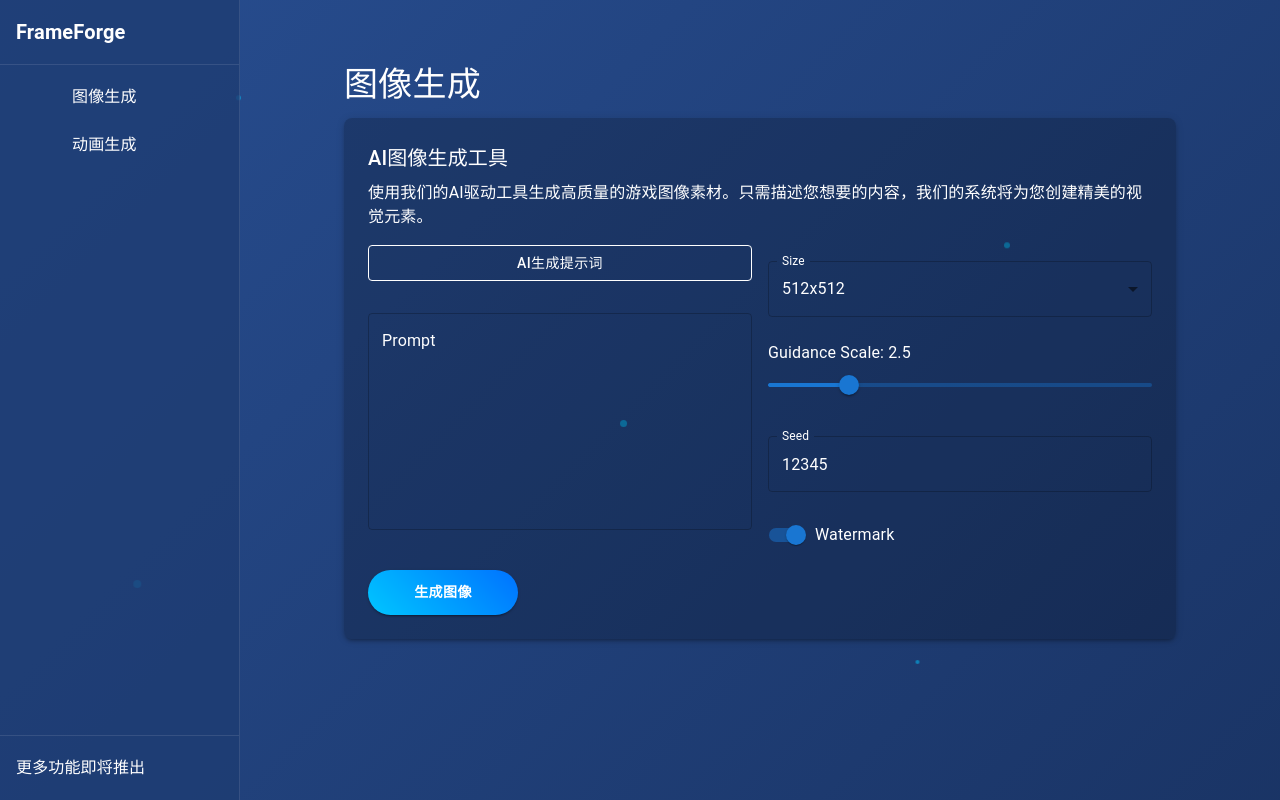
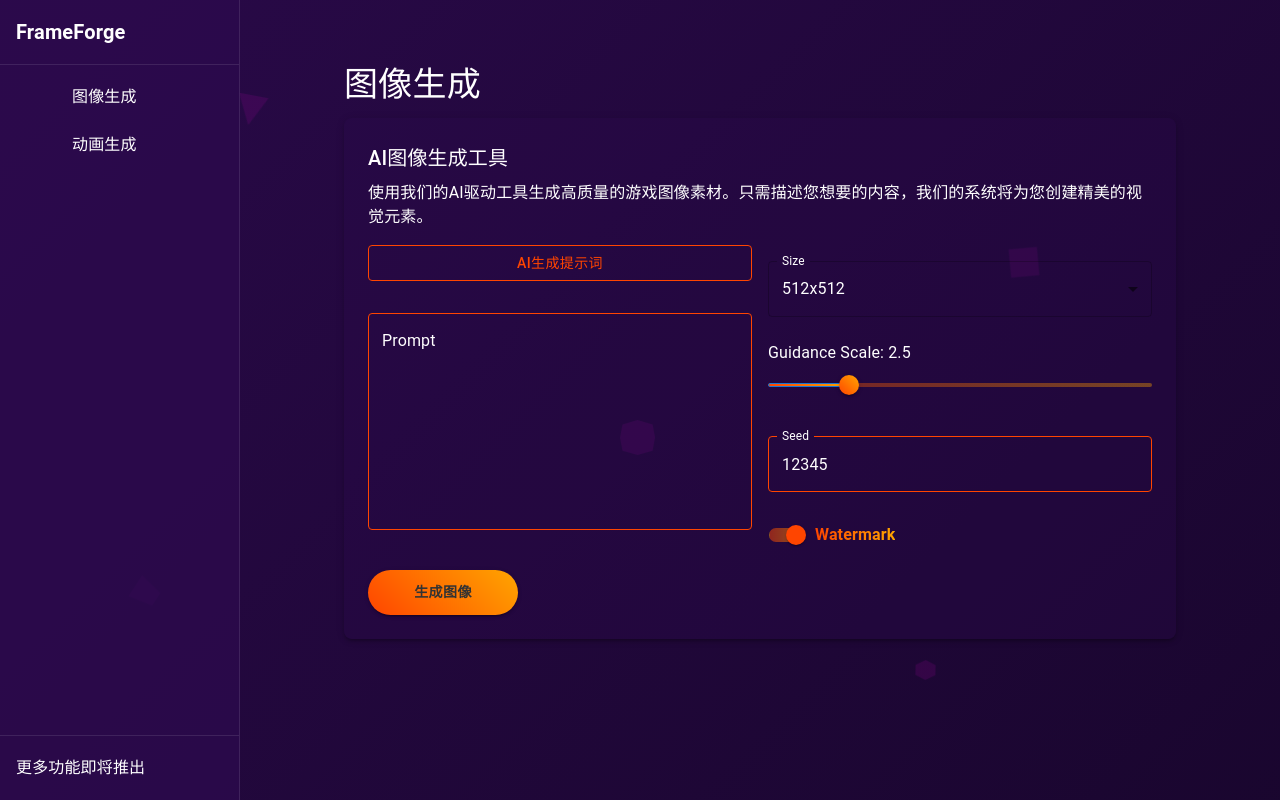
Before and after one commit to Fantety/FrameForge, a React (Create React App) app in the folder frontend/: page / in a window 1280 px wide. Both pictures are taken after a click on the button "立即开始创作". Built offline with nearby package versions, Linux system fonts and the light colour scheme; some icons are missing; the HTML template or start-up script is replaced by a standard one.

Commit message:
change ui

```diff
--- a/frontend/src/AnimationGeneration.js
+++ b/frontend/src/AnimationGeneration.js
@@ -17,8 +17,8 @@ const AnimationGeneration = () => {
         <Button
           variant="contained"
           sx={{
-            background: 'linear-gradient(45deg, #00c6ff, #0072ff)',
-            color: 'white',
+            background: 'linear-gradient(45deg, #ff4500, #ffa500)',
+            color: '#333',
             fontWeight: 'bold',
             padding: '10px 20px',
             borderRadius: '50px',
--- a/frontend/src/App.css
+++ b/frontend/src/App.css
@@ -6,7 +6,7 @@
 
 body {
   font-family: 'Orbitron', 'Arial', sans-serif;
-  background: linear-gradient(135deg, #1e3c72, #2a5298, #0f2043);
+  background: linear-gradient(135deg, #1a0630, #2c0a4d, #0d031a);
   color: white;
   min-height: 100vh;
   overflow-x: hidden;
@@ -20,64 +20,69 @@ body {
   100% { background-position: 0% 50%; }
 }
 
-/* 浮动粒子背景 */
+/* 几何图形背景 */
 .particle {
   position: fixed;
-  border-radius: 50%;
-  background: rgba(0, 200, 255, 0.5);
+  background: rgba(139, 0, 139, 0.3);
   pointer-events: none;
   z-index: -1;
+  opacity: 0.7;
 }
 
 .particle:nth-child(1) {
-  width: 5px;
-  height: 5px;
+  width: 30px;
+  height: 30px;
   top: 10%;
   left: 20%;
-  animation: floatParticle 15s infinite ease-in-out;
+  animation: floatGeometry 15s infinite ease-in-out;
+  clip-path: polygon(50% 0%, 0% 100%, 100% 100%);
 }
 
 .particle:nth-child(2) {
-  width: 8px;
-  height: 8px;
+  width: 25px;
+  height: 25px;
   top: 70%;
   left: 10%;
-  animation: floatParticle 18s infinite ease-in-out;
+  animation: floatGeometry 18s infinite ease-in-out;
   animation-delay: 2s;
+  clip-path: polygon(20% 0%, 80% 0%, 100% 100%, 0% 100%);
 }
 
 .particle:nth-child(3) {
-  width: 6px;
-  height: 6px;
+  width: 40px;
+  height: 40px;
   top: 30%;
   left: 80%;
-  animation: floatParticle 12s infinite ease-in-out;
+  animation: floatGeometry 12s infinite ease-in-out;
   animation-delay: 1s;
+  clip-path: polygon(50% 0%, 100% 50%, 50% 100%, 0% 50%);
 }
 
 .particle:nth-child(4) {
-  width: 4px;
-  height: 4px;
+  width: 20px;
+  height: 20px;
   top: 80%;
   left: 70%;
-  animation: floatParticle 20s infinite ease-in-out;
+  animation: floatGeometry 20s infinite ease-in-out;
   animation-delay: 3s;
+  clip-path: polygon(25% 0%, 75% 0%, 100% 50%, 75% 100%, 25% 100%, 0% 50%);
 }
 
 .particle:nth-child(5) {
-  width: 7px;
-  height: 7px;
+  width: 35px;
+  height: 35px;
   top: 50%;
   left: 50%;
-  animation: floatParticle 16s infinite ease-in-out;
+  animation: floatGeometry 16s infinite ease-in-out;
   animation-delay: 0.5s;
+  clip-path: polygon(50% 0%, 93% 12%, 100% 50%, 93% 87%, 50% 100%, 7% 87%, 0% 50%, 7% 12%);
 }
 
-@keyframes floatParticle {
-  0%, 100% { transform: translate(0, 0); }
-  25% { transform: translate(20px, 20px); }
-  50% { transform: translate(-20px, 20px); }
-  75% { transform: translate(-20px, -20px); }
+@keyframes floatGeometry {
+  0%, 100% { transform: translate(0, 0) rotate(0deg); }
+  25% { transform: translate(20px, 20px) rotate(90deg); }
+  50% { transform: translate(-20px, 20px) rotate(180deg); }
+  75% { transform: translate(-20px, -20px) rotate(270deg); }
 }
 
 .container {
@@ -95,8 +100,8 @@ header h1 {
   font-size: 3.5rem;
   margin-bottom: 15px;
   text-shadow:
-    0 0 10px rgba(0, 200, 255, 0.7),
-    0 0 20px rgba(0, 100, 255, 0.5);
+    0 0 10px rgba(255, 69, 0, 0.7),
+    0 0 20px rgba(255, 165, 0, 0.5);
   letter-spacing: 3px;
   animation: glow 2s infinite alternate;
   position: relative;
@@ -109,6 +114,7 @@ header p {
   line-height: 1.6;
   text-shadow: 0 0 5px rgba(255, 255, 255, 0.5);
   opacity: 0.9;
+  color: #e6d7ff;
 }
 
 main {
@@ -123,9 +129,9 @@ main {
   max-width: 800px;
   padding: 40px;
   border-radius: 20px;
-  background: rgba(0, 0, 0, 0.2);
+  background: rgba(26, 6, 48, 0.3);
   box-shadow:
-    0 0 30px rgba(0, 100, 255, 0.3),
+    0 0 30px rgba(255, 69, 0, 0.3),
     0 8px 32px rgba(0, 0, 0, 0.3);
   backdrop-filter: blur(10px);
   border: 1px solid rgba(255, 255, 255, 0.1);
@@ -141,8 +147,8 @@ main {
   width: 100%;
   height: 100%;
   background:
-    radial-gradient(circle at 10% 20%, rgba(255, 0, 150, 0.1) 0%, transparent 20%),
-    radial-gradient(circle at 90% 80%, rgba(0, 200, 255, 0.1) 0%, transparent 20%);
+    radial-gradient(circle at 10% 20%, rgba(139, 0, 139, 0.1) 0%, transparent 20%),
+    radial-gradient(circle at 90% 80%, rgba(255, 69, 0, 0.1) 0%, transparent 20%);
   animation: float 15s infinite linear;
   z-index: -1;
 }
@@ -155,8 +161,8 @@ main {
   width: 100%;
   height: 100%;
   background-image:
-    radial-gradient(circle at 20% 30%, rgba(0, 200, 255, 0.05) 2px, transparent 2px),
-    radial-gradient(circle at 80% 70%, rgba(255, 0, 150, 0.05) 2px, transparent 2px);
+    radial-gradient(circle at 20% 30%, rgba(139, 0, 139, 0.05) 2px, transparent 2px),
+    radial-gradient(circle at 80% 70%, rgba(255, 69, 0, 0.05) 2px, transparent 2px);
   background-size: 50px 50px;
   z-index: -1;
   opacity: 0.5;
@@ -208,8 +214,9 @@ main {
   font-size: 2.5rem;
   margin-bottom: 20px;
   text-shadow:
-    0 0 10px rgba(0, 200, 255, 0.7),
-    0 0 20px rgba(0, 100, 255, 0.5);
+    0 0 10px rgba(255, 69, 0, 0.7),
+    0 0 20px rgba(255, 165, 0, 0.5);
+  color: #fff0f5;
 }
 
 .hero p {
@@ -217,6 +224,7 @@ main {
   margin-bottom: 30px;
   line-height: 1.6;
   text-shadow: 0 0 5px rgba(255, 255, 255, 0.5);
+  color: #e6d7ff;
 }
 
 .btn {
@@ -245,17 +253,17 @@ main {
 }
 
 .btn-primary {
-  background: linear-gradient(45deg, #00c6ff, #0072ff);
-  color: white;
+  background: linear-gradient(45deg, #ff4500, #ffa500);
+  color: #333;
   box-shadow:
-    0 0 15px rgba(0, 114, 255, 0.5),
+    0 0 15px rgba(255, 69, 0, 0.5),
     0 4px 15px rgba(0, 0, 0, 0.3);
 }
 
 .btn-primary:hover {
   transform: translateY(-5px);
   box-shadow:
-    0 0 25px rgba(0, 114, 255, 0.8),
+    0 0 25px rgba(255, 69, 0, 0.8),
     0 8px 25px rgba(0, 0, 0, 0.4);
 }
 
@@ -266,13 +274,13 @@ main {
 .btn-primary:active {
   transform: translateY(2px);
   box-shadow:
-    0 0 10px rgba(0, 114, 255, 0.5),
+    0 0 10px rgba(255, 69, 0, 0.5),
     0 2px 10px rgba(0, 0, 0, 0.3);
 }
 
 @keyframes glow {
-  from { text-shadow: 0 0 10px rgba(0, 200, 255, 0.7), 0 0 20px rgba(0, 100, 255, 0.5); }
-  to { text-shadow: 0 0 15px rgba(0, 200, 255, 0.9), 0 0 30px rgba(0, 100, 255, 0.7); }
+  from { text-shadow: 0 0 10px rgba(255, 69, 0, 0.7), 0 0 20px rgba(255, 165, 0, 0.5); }
+  to { text-shadow: 0 0 15px rgba(255, 69, 0, 0.9), 0 0 30px rgba(255, 165, 0, 0.7); }
 }
 
 /* 响应式设计 */
--- a/frontend/src/App.js
+++ b/frontend/src/App.js
@@ -40,8 +40,8 @@ function App() {
                 <h2>释放您的游戏创造力</h2>
                 <p>通过AI技术将您的游戏想法转化为令人惊叹的视觉素材</p>
                 <button id="get-started" className="btn btn-primary" onClick={handleStart}>
-                  立即开始创作
-                </button>
+          立即开始创作
+        </button>
               </div>
             </main>
           </>
--- a/frontend/src/ImageGeneration.js
+++ b/frontend/src/ImageGeneration.js
@@ -200,13 +200,13 @@ const ImageGeneration = () => {
               onClick={handleGeneratePrompt}
               disabled={generatingPrompt}
               sx={{
-                background: 'linear-gradient(45deg, #00c6ff, #0072ff)',
-                color: 'white',
+                background: 'linear-gradient(45deg, #ff4500, #ffa500)',
+                color: '#333',
                 fontWeight: 'bold',
                 padding: '10px 20px',
                 borderRadius: '50px',
                 '&:hover': {
-                  background: 'linear-gradient(45deg, #00b3e6, #0066cc)'
+                  background: 'linear-gradient(45deg, #e03e00, #e69500)'
                 },
                 '&.Mui-disabled': {
                   background: 'linear-gradient(45deg, #cccccc, #999999)',
@@ -262,7 +262,7 @@ const ImageGeneration = () => {
           )}
         </Box>
       </Modal>
-      <Paper elevation={3} sx={{ padding: 3, background: 'rgba(0, 0, 0, 0.2)', borderRadius: 2, marginBottom: 3 }}>
+      <Paper elevation={3} sx={{ padding: 3, background: 'rgba(44, 10, 77, 0.3)', borderRadius: 2, marginBottom: 3 }}>
         <Typography variant="h6" gutterBottom sx={{ color: 'white' }}>
           AI图像生成工具
         </Typography>
@@ -278,11 +278,11 @@ const ImageGeneration = () => {
               onClick={() => setOpenModal(true)}
               sx={{
               mb: 2,
-                borderColor: 'white',
-                color: 'white',
+              borderColor: '#ff4500',
+              color: '#ff4500',
               '&:hover': {
-                  borderColor: 'white',
-                  backgroundColor: 'rgba(255, 255, 255, 0.1)'
+                borderColor: '#ffa500',
+                backgroundColor: 'rgba(255, 69, 0, 0.1)'
               }
             }}
             >
@@ -295,7 +295,22 @@ const ImageGeneration = () => {
               onChange={(e) => setPrompt(e.target.value)}
               margin="normal"
               variant="outlined"
-              sx={{ flexGrow: 1, '& .MuiInputBase-input': { color: 'white' }, '& .MuiInputLabel-root': { color: 'white' } }}
+              sx={{
+                flexGrow: 1,
+                '& .MuiInputBase-input': { color: 'white' },
+                '& .MuiInputLabel-root': { color: 'white' },
+                '& .MuiOutlinedInput-root': {
+                  '& fieldset': {
+                    borderColor: '#ff4500',
+                  },
+                  '&:hover fieldset': {
+                    borderColor: '#ffa500',
+                  },
+                  '&.Mui-focused fieldset': {
+                    borderColor: '#ffa500',
+                  },
+                }
+              }}
               multiline
               rows={8}
             />
@@ -309,7 +324,20 @@ const ImageGeneration = () => {
                 value={size}
                 onChange={(e) => setSize(e.target.value)}
                 label="Size"
-                sx={{ '& .MuiSelect-select': { color: 'white' } }}
+                sx={{
+                  '& .MuiSelect-select': { color: 'white' },
+                  '& .MuiOutlinedInput-root': {
+                    '& fieldset': {
+                      borderColor: '#ff4500',
+                    },
+                    '&:hover fieldset': {
+                      borderColor: '#ffa500',
+                    },
+                    '&.Mui-focused fieldset': {
+                      borderColor: '#ffa500',
+                    },
+                  }
+                }}
               >
                 <MenuItem value="512x512">512x512</MenuItem>
                 <MenuItem value="768x768">768x768</MenuItem>
@@ -327,6 +355,17 @@ const ImageGeneration = () => {
                 max={10}
                 step={0.1}
                 valueLabelDisplay="auto"
+                sx={{
+                  '& .MuiSlider-thumb': {
+                    background: 'linear-gradient(45deg, #ff4500, #ffa500)',
+                  },
+                  '& .MuiSlider-track': {
+                    background: 'linear-gradient(90deg, #ff4500, #ffa500)',
+                  },
+                  '& .MuiSlider-rail': {
+                    background: 'linear-gradient(90deg, #ff4500, #ffa500)',
+                  }
+                }}
               />
             </Box>
 
@@ -338,12 +377,45 @@ const ImageGeneration = () => {
                   type="number"
                   margin="normal"
                   variant="outlined"
-                  sx={{ '& .MuiInputBase-input': { color: 'white' }, '& .MuiInputLabel-root': { color: 'white' } }}
+                  sx={{
+                    '& .MuiInputBase-input': { color: 'white' },
+                    '& .MuiInputLabel-root': { color: 'white' },
+                    '& .MuiOutlinedInput-root': {
+                      '& fieldset': {
+                        borderColor: '#ff4500',
+                      },
+                      '&:hover fieldset': {
+                        borderColor: '#ffa500',
+                      },
+                      '&.Mui-focused fieldset': {
+                        borderColor: '#ffa500',
+                      },
+                    }
+                  }}
                 />
 
             <FormControlLabel
-              control={<Switch checked={watermark} onChange={(e) => setWatermark(e.target.checked)} />}
-              sx={{ color: 'white' }}
+              control={<Switch checked={watermark} onChange={(e) => setWatermark(e.target.checked)}
+              sx={{
+                '& .MuiSwitch-switchBase.Mui-checked': {
+                  color: '#ff4500',
+                  '&:hover': {
+                    backgroundColor: 'rgba(255, 69, 0, 0.08)',
+                  },
+                },
+                '& .MuiSwitch-switchBase.Mui-checked + .MuiSwitch-track': {
+                  background: 'linear-gradient(90deg, #ff4500, #ffa500)',
+                },
+              }} />}
+              sx={{
+                color: 'white',
+                '& .MuiFormControlLabel-label': {
+                  background: 'linear-gradient(90deg, #ff4500, #ffa500)',
+                  WebkitBackgroundClip: 'text',
+                  WebkitTextFillColor: 'transparent',
+                  fontWeight: 'bold'
+                }
+              }}
               label="Watermark"
             />
           </Box>
@@ -354,8 +426,8 @@ const ImageGeneration = () => {
           onClick={handleGenerate}
           disabled={loading}
           sx={{
-            background: 'linear-gradient(45deg, #00c6ff, #0072ff)',
-            color: 'white',
+              background: 'linear-gradient(45deg, #ff4500, #ffa500)',
+              color: '#333',
               fontWeight: 'bold',
               padding: '10px 20px',
               borderRadius: '50px',
@@ -374,7 +446,7 @@ const ImageGeneration = () => {
       )}
 
       {generatedImage && (
-        <Paper elevation={3} sx={{ padding: 3, background: 'rgba(0, 0, 0, 0.2)', borderRadius: 2 }}>
+        <Paper elevation={3} sx={{ padding: 3, background: 'rgba(44, 10, 77, 0.3)', borderRadius: 2 }}>
           <Box sx={{ display: 'flex', justifyContent: 'space-between', alignItems: 'center', marginBottom: 2 }}>
             <Typography variant="h6" gutterBottom sx={{ color: 'white' }}>
               生成的图像
@@ -384,8 +456,8 @@ const ImageGeneration = () => {
               onClick={handleDownload}
               disabled={downloading}
               sx={{
-                background: 'linear-gradient(45deg, #00c6ff, #0072ff)',
-                color: 'white',
+                background: 'linear-gradient(45deg, #ff4500, #ffa500)',
+                color: '#333',
                 fontWeight: 'bold',
                 padding: '10px 20px',
                 borderRadius: '50px'
--- a/frontend/src/Sidebar.js
+++ b/frontend/src/Sidebar.js
@@ -14,7 +14,7 @@ const Sidebar = ({ activeSection, onSectionChange }) => {
         [`& .MuiDrawer-paper`]: {
           width: 240,
           boxSizing: 'border-box',
-          background: 'rgba(30, 60, 114, 0.8)',
+          background: 'rgba(44, 10, 77, 0.8)',
           color: 'white',
           borderRight: '1px solid rgba(255, 255, 255, 0.1)'
         },
@@ -31,10 +31,10 @@ const Sidebar = ({ activeSection, onSectionChange }) => {
           onClick={() => onSectionChange('image')}
           sx={{
             '&.Mui-selected': {
-              backgroundColor: 'rgba(0, 200, 255, 0.3)'
+              backgroundColor: 'rgba(139, 0, 139, 0.3)'
             },
             '&:hover': {
-              backgroundColor: 'rgba(0, 200, 255, 0.1)'
+              backgroundColor: 'rgba(255, 69, 0, 0.1)'
             }
           }}
         >
@@ -49,10 +49,10 @@ const Sidebar = ({ activeSection, onSectionChange }) => {
           onClick={() => onSectionChange('animation')}
           sx={{
             '&.Mui-selected': {
-              backgroundColor: 'rgba(0, 200, 255, 0.3)'
+              backgroundColor: 'rgba(139, 0, 139, 0.3)'
             },
             '&:hover': {
-              backgroundColor: 'rgba(0, 200, 255, 0.1)'
+              backgroundColor: 'rgba(255, 69, 0, 0.1)'
             }
           }}
         >
```
Also changed, not shown: frontend/src/Particles.js (+63 -34 lines). Lines whose indentation alone changed are shown as unchanged.
